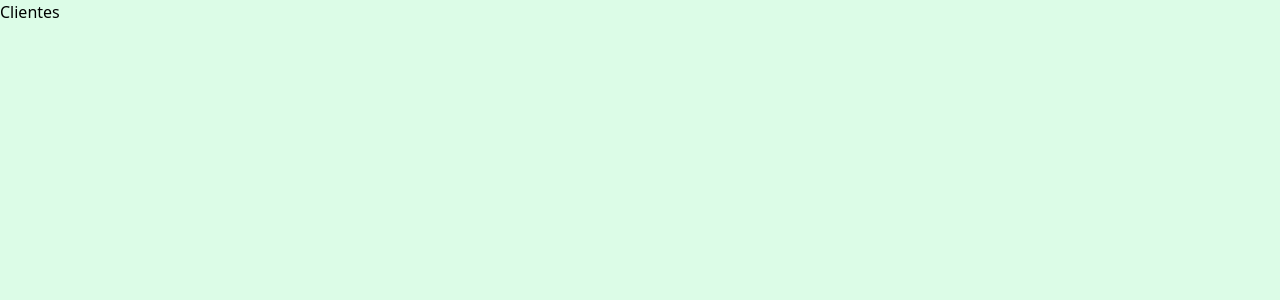
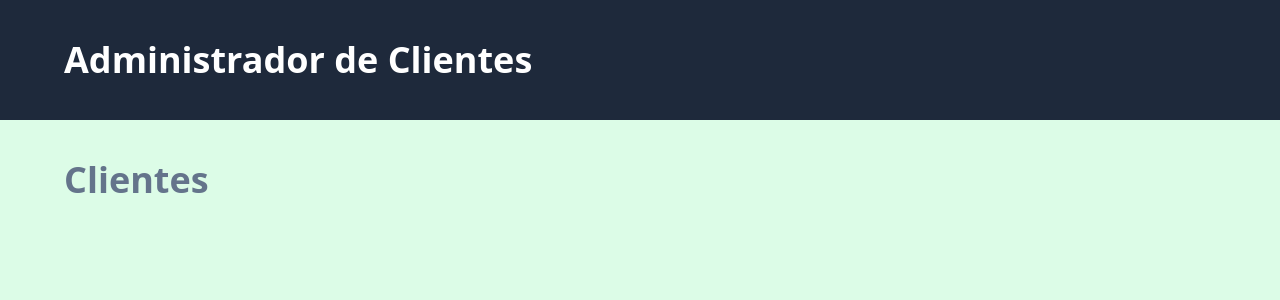
Before and after one commit to arturoZepeda/miniature-sniffle, a Vue app: page / in a window 1280 px wide. Shown: the top 300 px of the page. Built offline with nearby package versions, Linux system fonts and the light colour scheme.

Commit message:
añado cabecera y body

```diff
--- a/src/App.vue
+++ b/src/App.vue
@@ -3,7 +3,18 @@
 </script>
 
 <template>
-  <RouterView />
+  <header class="bg-slate-800">
+    <div class="mx-auto max-w-6xl py-10">
+      <h1 class="text-4xl font-extrabold text-white">
+        Administrador de Clientes
+      </h1>
+    </div>
+  </header>
+  <body class="max-w-6xl mx-auto mt-10">
+    <RouterView />
+  </body>
+
+
 </template>
 
 <style scoped>
--- a/src/views/ClientesView.vue
+++ b/src/views/ClientesView.vue
@@ -3,6 +3,6 @@
 </script>
 <template>
     <div>
-        <h1>Clientes</h1>
+        <h1 class="text-4xl font-extrabold text-slate-500">Clientes</h1>
     </div>
 </template>
```
